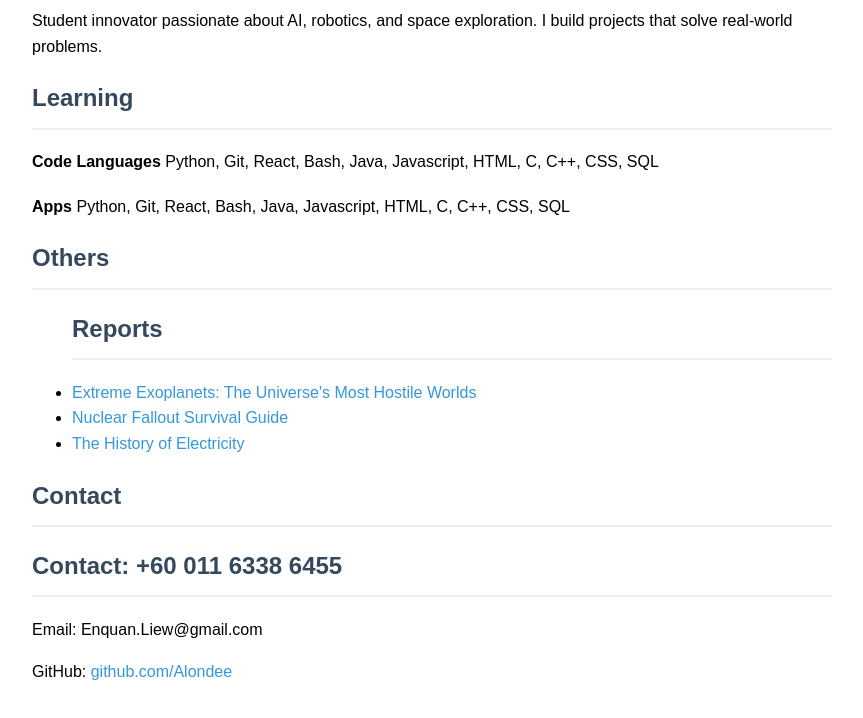
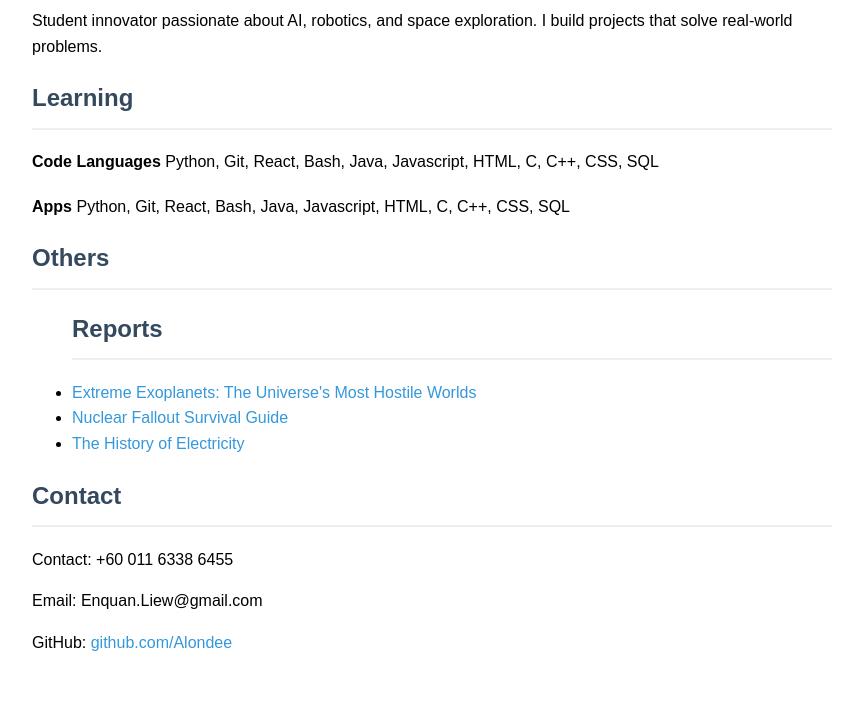
Before and after one commit to alondeee/alondeee.github.io, a plain HTML site: page index.html in a window 1280 px wide. Shown: the part 146-864 px from the top of the page, without its empty margins (208-1071 px from the left). Drawn offline with Linux system fonts and the light colour scheme.

Commit message:
Change contact header to paragraph in index.html

```diff
--- a/index.html
+++ b/index.html
@@ -47,7 +47,7 @@
         <li><a href="#">The History of Electricity</a></li>
     </ul>
     <h2>Contact</h2>
-    <h2> Contact: +60 011 6338 6455</h2>
+    <p> Contact: +60 011 6338 6455</p>
     <p>Email: Enquan.Liew@gmail.com</p>
     <p>GitHub: <a href="https://github.com/Alondee">github.com/Alondee</a></p>
 </body>
```
